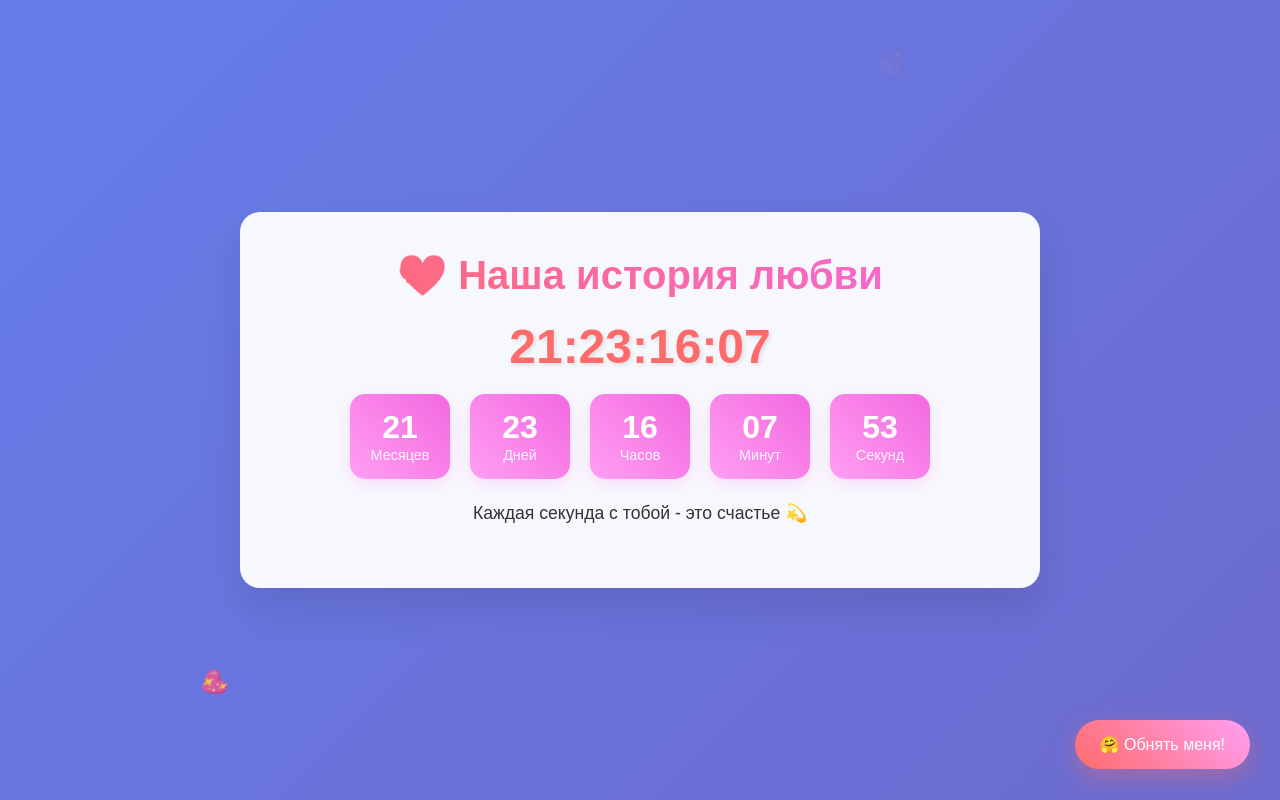
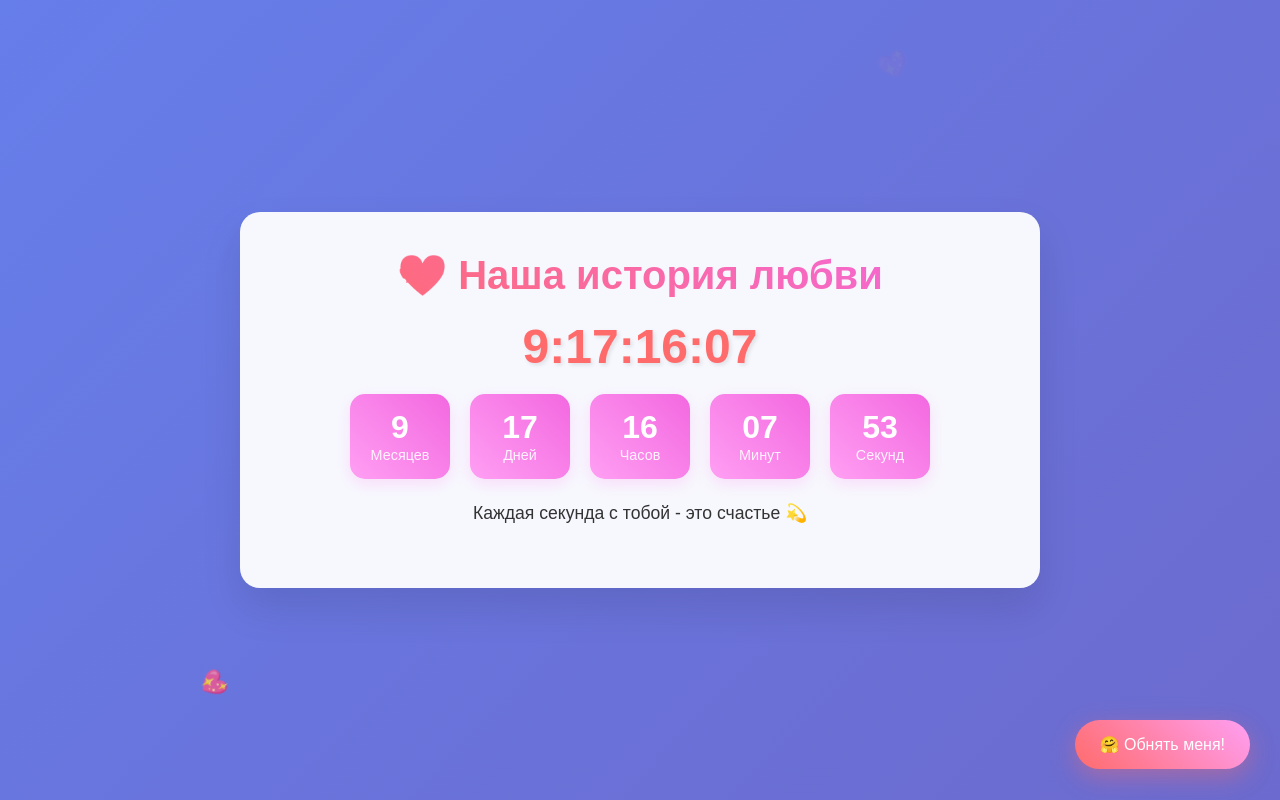
Before and after one commit to kiryamednikov03-design/love-story, a plain HTML site: page index.html in a window 1280 px wide. Shown: the top 800 px of the page. Drawn offline with Linux system fonts and the light colour scheme.

Commit message:
Update index.html

```diff
--- a/index.html
+++ b/index.html
@@ -439,7 +439,7 @@
   <script>
     // Конфигурация
     const CONFIG = {
-      startDate: new Date('2024-01-01'), // ЗАМЕНИ НА СВОЮ ДАТУ!
+      startDate: new Date('2025-01-01'), // ЗАМЕНИ НА СВОЮ ДАТУ!
       totalMessages: 78865,
       specialDates: [
         { date: '2024-10-27', title: '300 дней', elementId: 'countdown300' },
```
